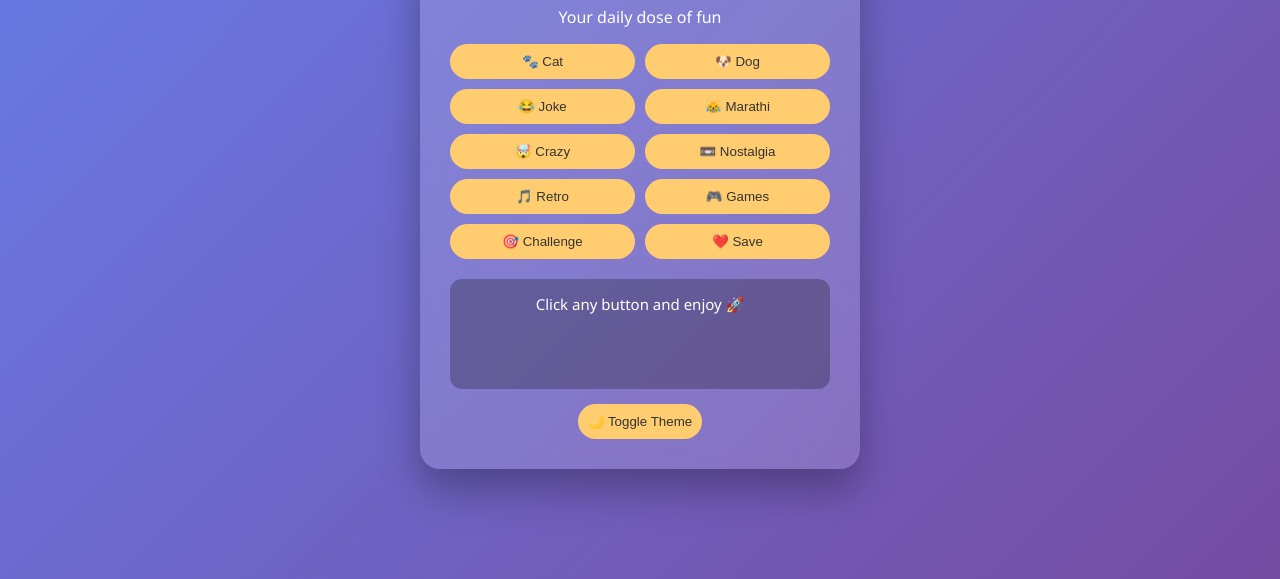
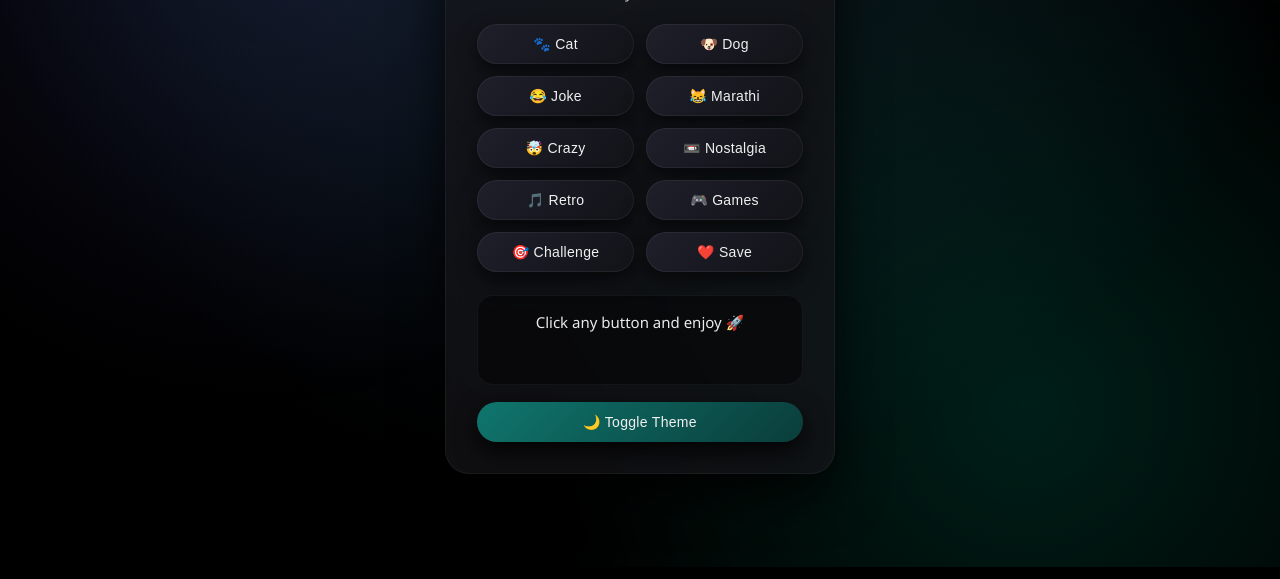
Before and after one commit to JayDeshmukh00/fun-facts, a website: page index.html in a window 1280 px wide. Shown: the part 221-800 px from the top of the page. Drawn offline with nearby package versions, Linux system fonts and the light colour scheme.

Commit message:
enhanced ui

```diff
--- a/style.css
+++ b/style.css
@@ -1,67 +1,150 @@
+/* ===== RESET ===== */
+* {
+    box-sizing: border-box;
+}
+
+/* ===== BACKGROUND ===== */
 body {
     margin: 0;
     min-height: 100vh;
     display: flex;
     justify-content: center;
     align-items: center;
-    background: linear-gradient(135deg, #667eea, #764ba2);
-    font-family: 'Segoe UI', sans-serif;
-    color: white;
+    background: radial-gradient(circle at top, #0f2027, #000000 70%);
+    font-family: 'Segoe UI', system-ui, sans-serif;
+    color: #eaeaea;
+    overflow: hidden;
 }
 
-.card {
-    background: rgba(255, 255, 255, 0.15);
-    backdrop-filter: blur(10px);
-    padding: 30px;
-    width: 380px;
-    border-radius: 20px;
-    text-align: center;
-    box-shadow: 0 20px 40px rgba(0, 0, 0, 0.3);
-    animation: fadeIn 1s ease;
+/* subtle animated glow */
+body::before {
+    content: "";
+    position: absolute;
+    inset: 0;
+    background: radial-gradient(circle at 20% 20%, rgba(120,120,255,0.12), transparent 40%),
+                radial-gradient(circle at 80% 80%, rgba(0,255,200,0.12), transparent 40%);
+    animation: bgMove 12s linear infinite alternate;
+    z-index: -1;
 }
 
-@keyframes fadeIn {
+@keyframes bgMove {
+    from { transform: translateY(0); }
+    to   { transform: translateY(-30px); }
+}
+
+/* ===== CARD ===== */
+.card {
+    background: rgba(20, 20, 25, 0.75);
+    backdrop-filter: blur(18px);
+    padding: 32px;
+    width: 390px;
+    border-radius: 24px;
+    text-align: center;
+    box-shadow:
+        0 20px 50px rgba(0,0,0,0.8),
+        inset 0 0 0 1px rgba(255,255,255,0.05);
+    animation: cardEnter 0.9s ease;
+}
+
+@keyframes cardEnter {
     from {
         opacity: 0;
-        transform: scale(0.9);
+        transform: translateY(30px) scale(0.96);
     }
     to {
         opacity: 1;
-        transform: scale(1);
+        transform: translateY(0) scale(1);
     }
 }
 
+/* ===== HEADINGS ===== */
+.card h1 {
+    margin-bottom: 6px;
+    font-size: 1.9rem;
+    letter-spacing: 0.5px;
+}
+
+.card p {
+    margin-top: 0;
+    opacity: 0.8;
+    font-size: 0.95rem;
+}
+
+/* ===== BUTTON GRID ===== */
 .buttons {
     display: grid;
     grid-template-columns: repeat(2, 1fr);
-    gap: 10px;
-    margin-top: 15px;
+    gap: 12px;
+    margin-top: 22px;
 }
 
+/* ===== BUTTON STYLE ===== */
 button {
     border: none;
-    padding: 10px;
-    border-radius: 20px;
-    background: #ffcc70;
-    color: #333;
+    padding: 12px;
+    border-radius: 999px;
+    background: linear-gradient(135deg, #1f1f2b, #121218);
+    color: #f0f0f0;
     cursor: pointer;
-    transition: 0.3s;
+    font-size: 14px;
+    letter-spacing: 0.3px;
+    box-shadow:
+        0 8px 20px rgba(0,0,0,0.6),
+        inset 0 0 0 1px rgba(255,255,255,0.06);
+    transition: all 0.25s ease;
 }
 
+/* hover animation */
 button:hover {
-    transform: scale(1.05);
-    background: #ffd98e;
+    transform: translateY(-3px) scale(1.04);
+    background: linear-gradient(135deg, #2a2a3a, #181820);
+    box-shadow:
+        0 12px 28px rgba(0,0,0,0.9),
+        0 0 14px rgba(130,160,255,0.35);
 }
 
-#content {
-    margin-top: 20px;
-    padding: 15px;
-    min-height: 80px;
-    background: rgba(0, 0, 0, 0.25);
-    border-radius: 12px;
-    font-size: 15px;
+/* click */
+button:active {
+    transform: scale(0.96);
 }
 
+/* ===== CONTENT BOX ===== */
+#content {
+    margin-top: 22px;
+    padding: 16px;
+    min-height: 90px;
+    background: rgba(0, 0, 0, 0.45);
+    border-radius: 16px;
+    font-size: 15px;
+    line-height: 1.5;
+    box-shadow:
+        inset 0 0 0 1px rgba(255,255,255,0.05);
+    animation: fadeText 0.3s ease;
+}
+
+@keyframes fadeText {
+    from { opacity: 0; transform: translateY(4px); }
+    to   { opacity: 1; transform: translateY(0); }
+}
+
+/* ===== TOGGLE BUTTON ===== */
 .toggle {
-    margin-top: 15px;
+    margin-top: 18px;
+    width: 100%;
+    background: linear-gradient(135deg, #0f766e, #0a3d3a);
+    box-shadow: 0 10px 25px rgba(0,0,0,0.8);
 }
+
+.toggle:hover {
+    box-shadow:
+        0 0 18px rgba(0, 255, 220, 0.6),
+        0 12px 28px rgba(0,0,0,0.9);
+}
+
+/* ===== MOBILE ===== */
+@media (max-width: 420px) {
+    .card {
+        width: 92%;
+        padding: 26px;
+    }
+}
```
